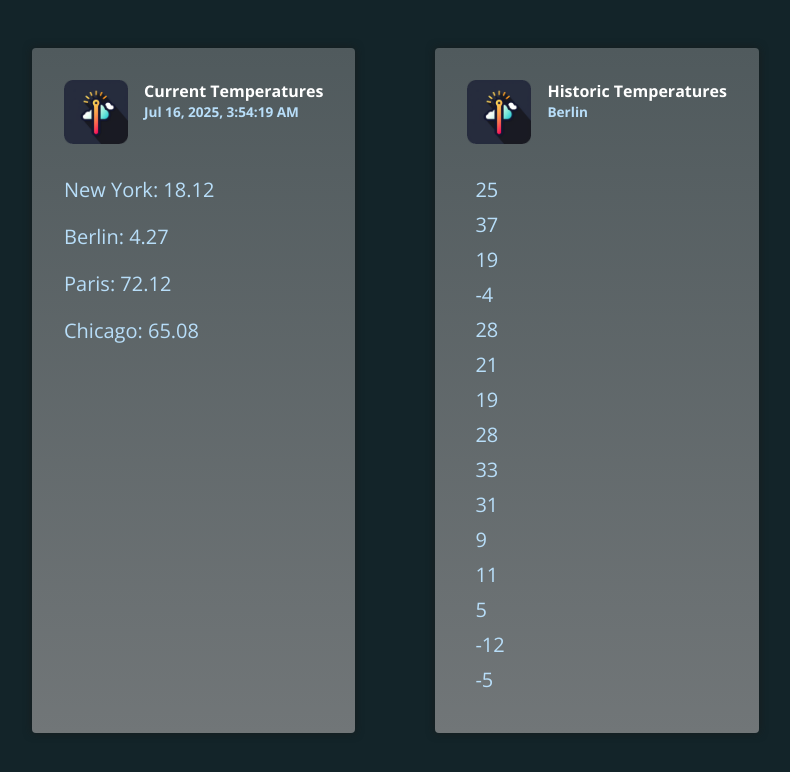
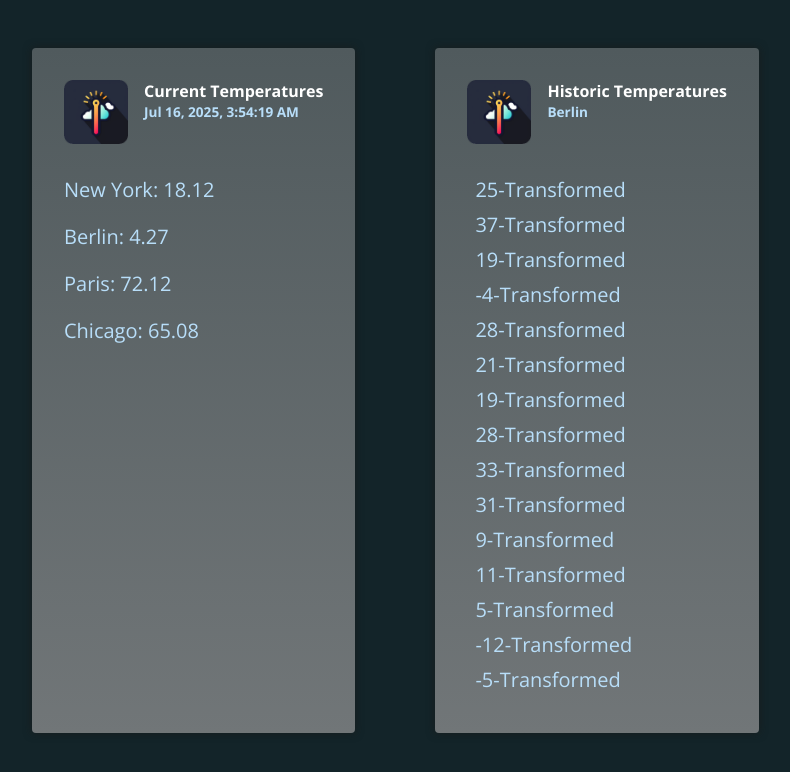
Before and after one commit to sailakshmy/angular-pipes, an Angular app: page / in a window 1280 px wide. Shown: the top 772 px of the page, without its empty margins (168-958 px from the left). Built offline with nearby package versions, Linux system fonts and the light colour scheme.

Commit message:
Created a custom pipe

```diff
--- a/src/app/app.component.html
+++ b/src/app/app.component.html
@@ -23,7 +23,7 @@
     </header>
     <ul>
       @for (temperature of historicTemperatures; track temperature) {
-      <li (click)="onReset($index)">{{ temperature }}</li>
+      <li (click)="onReset($index)">{{ temperature | temp }}</li>
       }
     </ul>
   </article>
--- a/src/app/app.component.ts
+++ b/src/app/app.component.ts
@@ -1,11 +1,12 @@
 import { DatePipe, DecimalPipe } from "@angular/common";
 import { Component } from "@angular/core";
+import { TemperaturePipe } from "./temperature.pipe";
 
 @Component({
   selector: "app-root",
   standalone: true,
   templateUrl: "./app.component.html",
-  imports: [DatePipe, DecimalPipe],
+  imports: [DatePipe, DecimalPipe, TemperaturePipe],
 })
 export class AppComponent {
   currentDate = new Date();
--- /dev/null
+++ b/src/app/temperature.pipe.ts
@@ -0,0 +1,11 @@
+import { Pipe, PipeTransform } from "@angular/core";
+
+@Pipe({
+  name: "temp",
+  standalone: true,
+})
+export class TemperaturePipe implements PipeTransform {
+  transform(value: unknown, ...args: unknown[]): unknown {
+    return `${value}-Transformed`;
+  }
+}
```
